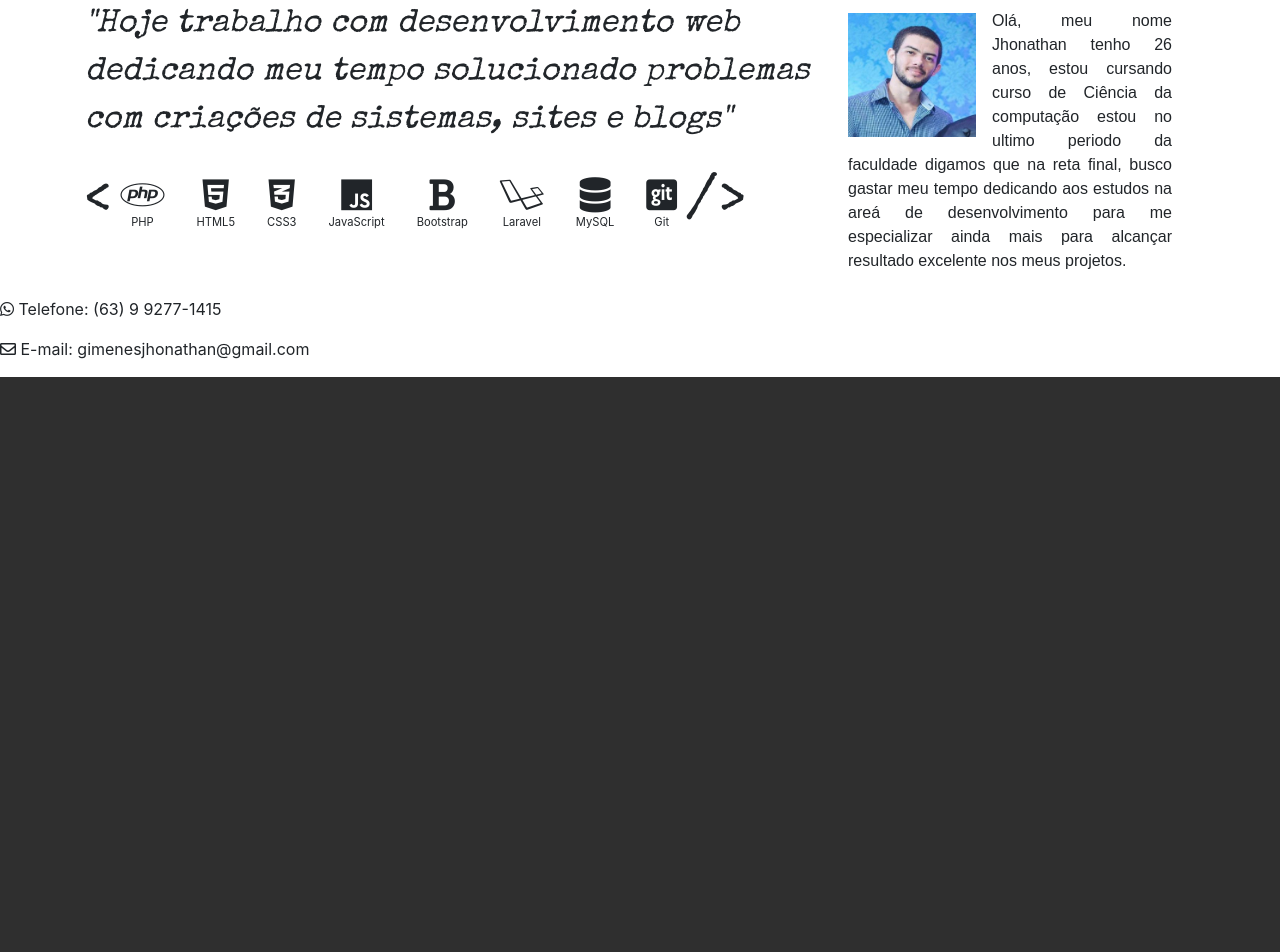
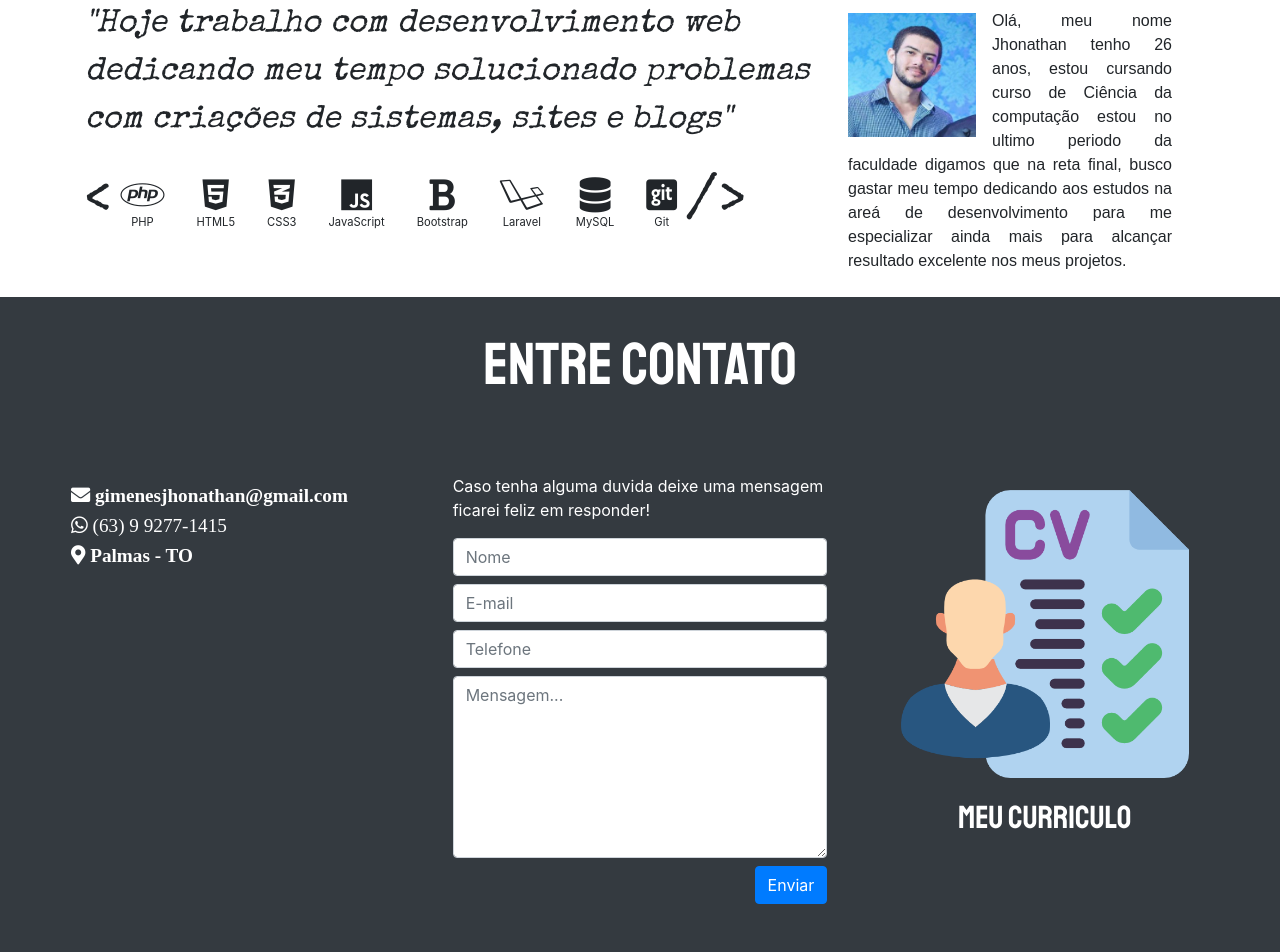
Before and after one commit to jhonathangimenes/portfolio, a PHP site: page /portfolio.html in a window 1280 px wide. Shown: the part 807-1759 px from the top of the page. Before the commit the page ends 1184 px from the top, so only its background shows below. Run offline with PHP 8.4, Linux system fonts and the light colour scheme; some libraries are stand-ins or nearby versions; some web fonts are replaced.

Commit message:
Alteração layout contatos

```diff
--- a/css/style.css
+++ b/css/style.css
@@ -26,10 +26,6 @@ body {
 
 .font-4 {
     font-size: 3.7rem;
-}
-
-[data-nav]{
-
 }
 
 [data-titulo] {
@@ -140,3 +136,16 @@ body {
 .font-logo2 {
     font-size: 0.7rem;
 }
+
+.logo-cv {
+    width: 20rem;
+    height: 20rem;
+}
+
+.scale2:hover {
+    transform: scale(1.1);
+}
+
+.font-contato {
+    font-size: 1.2rem;
+}
--- a/portfolio.html
+++ b/portfolio.html
@@ -26,8 +26,8 @@
                 </div>
             </div>
         </a>
-        <button class="navbar-toggler" type="button" data-toggle="collapse" data-target="#navbarSupportedContent"
-            aria-controls="navbarSupportedContent" aria-expanded="false" aria-label="{{ __('Toggle navigation') }}">
+        <button class="navbar-toggler" type="button" data-toggle="collapse" data-target="#navbarSupportedContent" aria-controls="navbarSupportedContent"
+            aria-expanded="false" aria-label="{{ __('Toggle navigation') }}">
             <span class="navbar-toggler-icon"></span>
         </button>
         <div class="collapse navbar-collapse" id="navbarSupportedContent">
@@ -45,7 +45,7 @@
         </div>
     </nav>
     <div class="w-100 img-fundo">
-        <div class="w-100 font-Prosto-One  ptb-16" data-body="body">
+        <div class="w-100 font-Prosto-One ptb-16" data-body="body">
             <p class="text-white ml-5 m-0" href="#" data-titulo="nome">Jhonathan Gimenes</p>
             <p class="text-white ml-5 m-0" href="#" data-titulo="servico">Desenvolvedor Web</p>
         </div>
@@ -55,12 +55,12 @@
             <div class="row m-0">
                 <div class="col-md-8 p-0" data-anime="left">
                     <p class="font-2 font-italic font-fantasy">
-                        "Hoje trabalho com desenvolvimento web dedicando meu tempo solucionado problemas com criações
-                        de sistemas, sites e blogs"
+                        "Hoje trabalho com desenvolvimento web dedicando meu tempo solucionado problemas com criações de sistemas, sites e blogs"
                     </p>
                     <div class="row m-0">
                         <div class="mr-3 row m-0">
-                            <p class="font-fantasy font-4 mr-2"><</p>
+                            <p class="font-fantasy font-4 mr-2">
+                                <</p>
                                     <div class="text-center scale">
                                         <i class="fab fa-php font-3 mt-3"></i>
                                         <p class="font-logo2">PHP</p>
@@ -103,21 +103,43 @@
                 </div>
                 <div class="col-md-4" data-anime="right">
                     <p class="text-justify p-2 font-KoHo">
-                    <img align="left" class="img rounded pr-3 pb-3 pt-1" src="img/perfil.png" alt="">Olá, meu nome
-                    Jhonathan tenho 26 anos, estou cursando curso de Ciência da computação estou no ultimo
-                    periodo da faculdade digamos que na reta final, busco gastar meu tempo dedicando aos estudos na
-                    areá
-                    de desenvolvimento para me especializar ainda mais para alcançar resultado excelente nos meus
-                    projetos.
+                        <img align="left" class="img rounded pr-3 pb-3 pt-1" src="img/perfil.png" alt="">Olá, meu nome Jhonathan tenho 26 anos, estou cursando curso de Ciência da computação estou no ultimo
+                        periodo da faculdade digamos que na reta final, busco gastar meu tempo dedicando aos estudos na areá
+                        de desenvolvimento para me especializar ainda mais para alcançar resultado excelente nos meus projetos.
                     </p>
                 </div>
             </div>
         </div>
-    <div class="text-justify">
-        <p>
-            <i class="fab fa-whatsapp"></i> Telefone: (63) 9 9277-1415</p>
-        <p>
-            <i class="far fa-envelope"></i> E-mail: gimenesjhonathan@gmail.com</p>
+
+        <div class="bg-dark w-100 text-white">
+            <p class="text-center pt-4 font-4 font-Staatliches">Entre Contato</p>
+            <div class="row p-5">
+                <div class="col-md-4 font-contato">
+                    <div class="text-justify p-2 font-Staatliches">
+                        <i class="fas fa-envelope col-md-12 mb-2"> gimenesjhonathan@gmail.com</i>
+                        <i class="fab fa-whatsapp col-md-12 mb-2"> (63) 9 9277-1415</i>
+                        <i class="fas fa-map-marker-alt col-md-12 mb-2"> Palmas - TO</i>
+                    </div>
+                </div>
+                <div class="col-md-4">
+                    <p>Caso tenha alguma duvida deixe uma mensagem ficarei feliz em responder!</p>
+                    <form action="">
+                        <input type="text" id="name" name="name" class="form-control mb-2" placeholder="Nome">
+                        <input type="email" id="email" name="email" class="form-control mb-2" placeholder="E-mail">
+                        <input type="text" id="telefone" name="email" class="form-control mb-2" placeholder="Telefone">
+                        <textarea class="form-control mb-2" name="" id="" cols="30" rows="7" placeholder="Mensagem..."></textarea>
+                        <div class="text-right">
+                            <button type="submit" class="btn btn-primary">Enviar</button>
+                        </div>
+                    </form>
+                </div>
+                <div class="col-md-4">
+                    <img class="scale2 logo-cv p-3 rounded mx-auto d-block" src="img/cv.png" alt="">
+                    <div class="text-center">
+                        <p class="font-2 font-Staatliches">Meu Curriculo</p>
+                    </div>
+                </div>
+            </div>
         </div>
         <script src="js/Controller/FormController.js"></script>
         <script src="js/form.js"></script>
```
Also changed, not shown: img/cv.png (added). Lines whose indentation alone changed are shown as unchanged.
